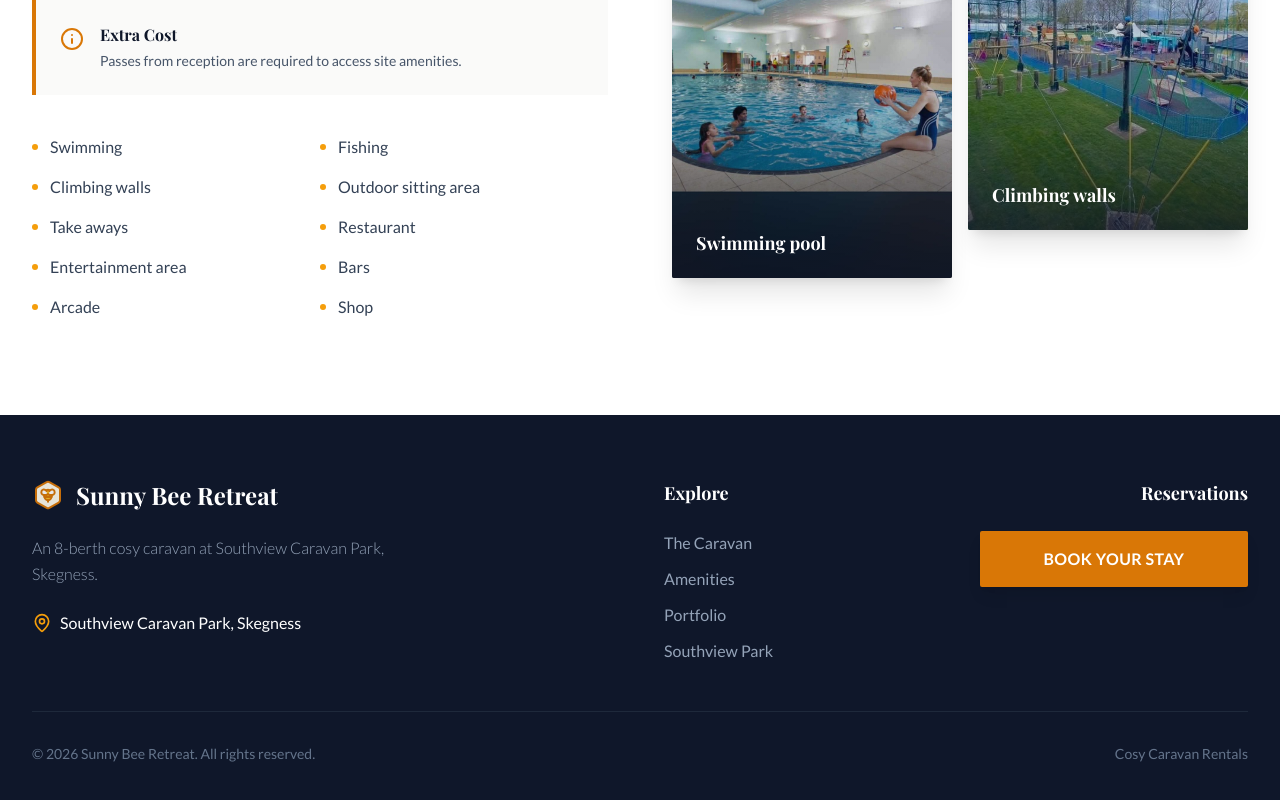
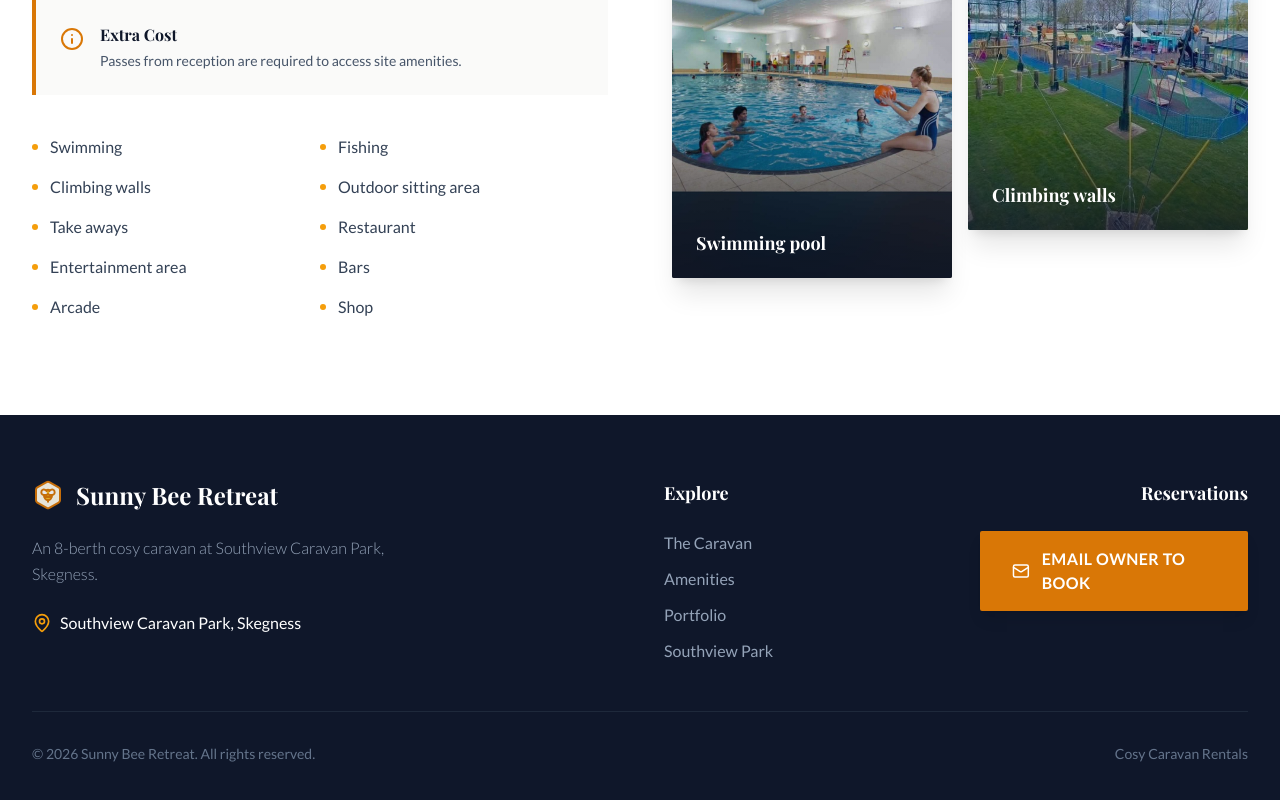
Before and after one commit to markf11/sunny-bee-retreat, a React (Vite) app: page / in a window 1280 px wide. Shown: the part 6002-6802 px from the top of the page. Built offline with nearby package versions, Linux system fonts and the light colour scheme; a web font is replaced by a local one.

Commit message:
Update footer booking button to use mailto link

```diff
--- a/src/App.jsx
+++ b/src/App.jsx
@@ -402,9 +402,10 @@ export default function App() {
 
             <div className="flex flex-col items-start md:items-end">
               <h4 className="text-white font-serif font-bold mb-6 text-lg hidden md:block">Reservations</h4>
-              <button className="bg-amber-600 hover:bg-amber-700 text-white px-8 py-4 rounded-sm font-semibold tracking-wide transition-colors w-full shadow-lg">
-                BOOK YOUR STAY
-              </button>
+              <a href="mailto:your-email@example.com?subject=Booking Inquiry for Sunny Bee Retreat" className="flex items-center justify-center bg-amber-600 hover:bg-amber-700 text-white px-8 py-4 rounded-sm font-semibold tracking-wide transition-colors w-full shadow-lg">
+                <Mail className="w-5 h-5 mr-3" />
+                EMAIL OWNER TO BOOK
+              </a>
             </div>
 
           </div>
```
